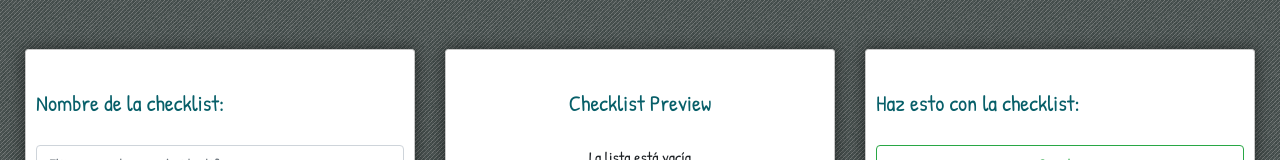
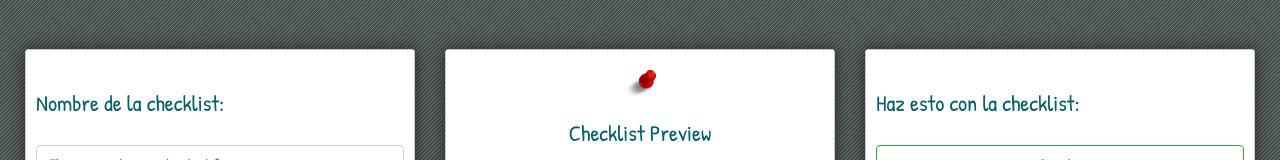
Before and after one commit to LeandroHornos/mychecklists, a React (Create React App) app: page /edit in a window 1280 px wide. Shown: the part 133-293 px from the top of the page. Built offline with nearby package versions, Linux system fonts and the light colour scheme; no server answers.

Commit message:
agrego pin rojo

```diff
--- a/src/Components/Checklist.jsx
+++ b/src/Components/Checklist.jsx
@@ -18,6 +18,7 @@ import Alert from "react-bootstrap/Alert";
 // Components
 import NavigationBar from "./NavigationBar";
 import CheckButtons from "./CheckButtons";
+import Pin from "./Subcomponents/Pin";
 
 // Some Functions
 import Utils from "../utilities";
@@ -128,6 +129,7 @@ const Checklist = () => {
             <div style={{ width: "100%", padding: "10px" }}>
               <div className="row">
                 <div className="col-12">
+                  <Pin />
                   <h4
                     className="block-title"
                     style={{ textAlign: "center", fontSize: "2em" }}
--- a/src/Components/ChecklistEditor.jsx
+++ b/src/Components/ChecklistEditor.jsx
@@ -15,6 +15,8 @@ import "../index.css";
 import Button from "react-bootstrap/Button";
 import InputGroup from "react-bootstrap/InputGroup";
 import FormControl from "react-bootstrap/FormControl";
+
+import Pin from "./Subcomponents/Pin";
 
 import Utils from "../utilities";
 
@@ -130,6 +132,7 @@ const ChecklistEditor = () => {
             className="block-container text-center"
             style={{ maxHeight: "90vh", overflowY: "auto" }}
           >
+            <Pin />
             <h4 className="block-title">
               {checklistName !== "" ? checklistName : txt.chklstPreview}
             </h4>
--- a/src/Components/ChecklistWall.jsx
+++ b/src/Components/ChecklistWall.jsx
@@ -11,6 +11,7 @@ import { Link } from "react-router-dom";
 // Components
 
 import NavigationBar from "./NavigationBar";
+import Pin from "./Subcomponents/Pin";
 
 const ChecklistWall = (props) => {
   // const triplets = Utils.groupAsTriplets(props.data);
@@ -73,6 +74,7 @@ const ChecklistWall = (props) => {
                 return (
                   <div key={Utils.makeId(4)} className="col-md-4">
                     <div className="checklist-card">
+                      <Pin />
                       <Link to={"/view/" + checklist.id}>
                         <h4
                           className="handwritten checklist-card-title"
--- /dev/null
+++ b/src/Components/Subcomponents/Pin.jsx
@@ -0,0 +1,11 @@
+import React from "react";
+
+const Pin = () => {
+  return (
+    <div className="d-flex justify-content-center align-it">
+      <img src="/img/redpin.png" style={{ height: "30px" }}></img>
+    </div>
+  );
+};
+
+export default Pin;
```
Also changed, not shown: public/img/redpin.jpg (deleted), public/img/redpin.png (added).
